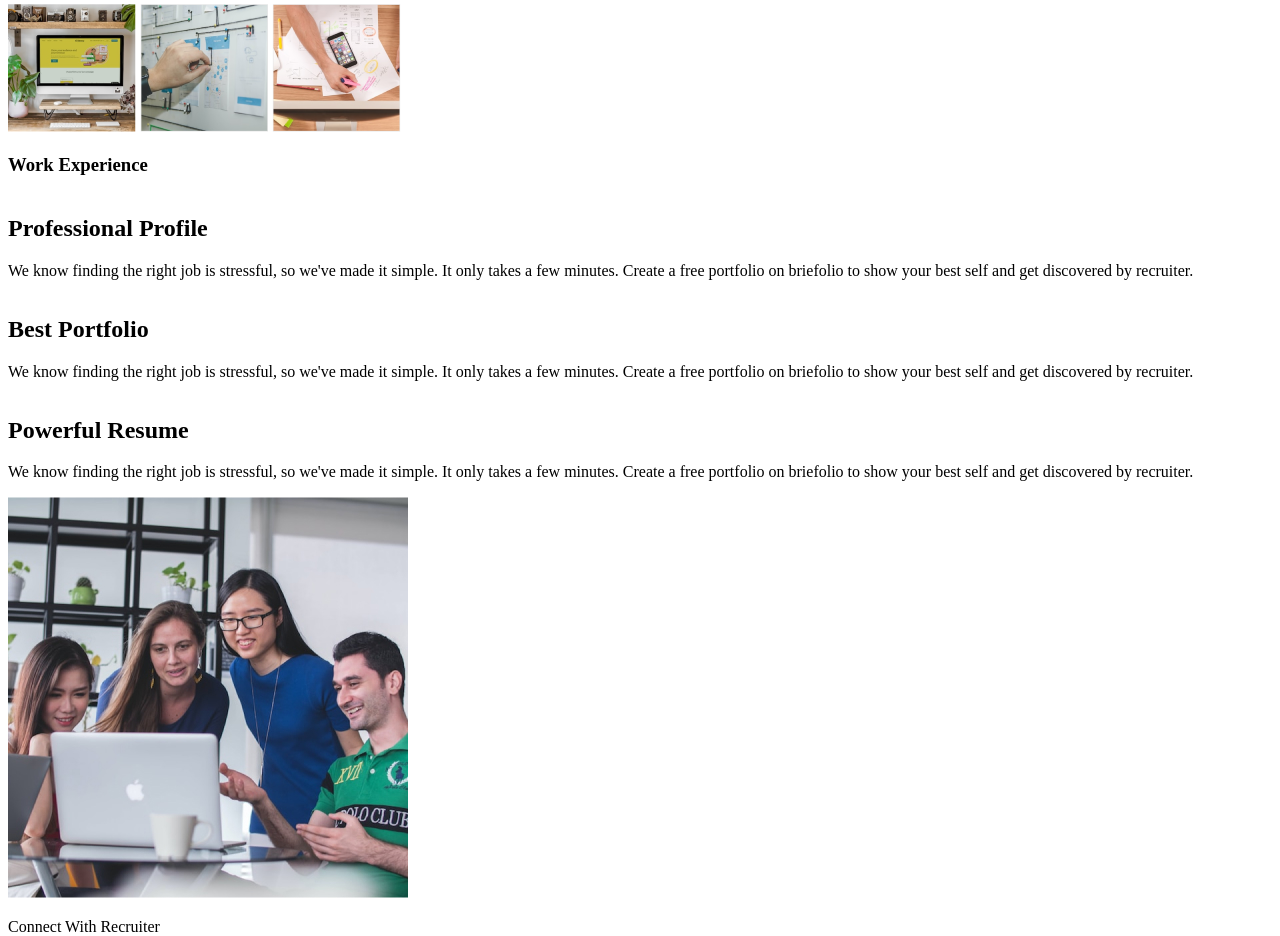
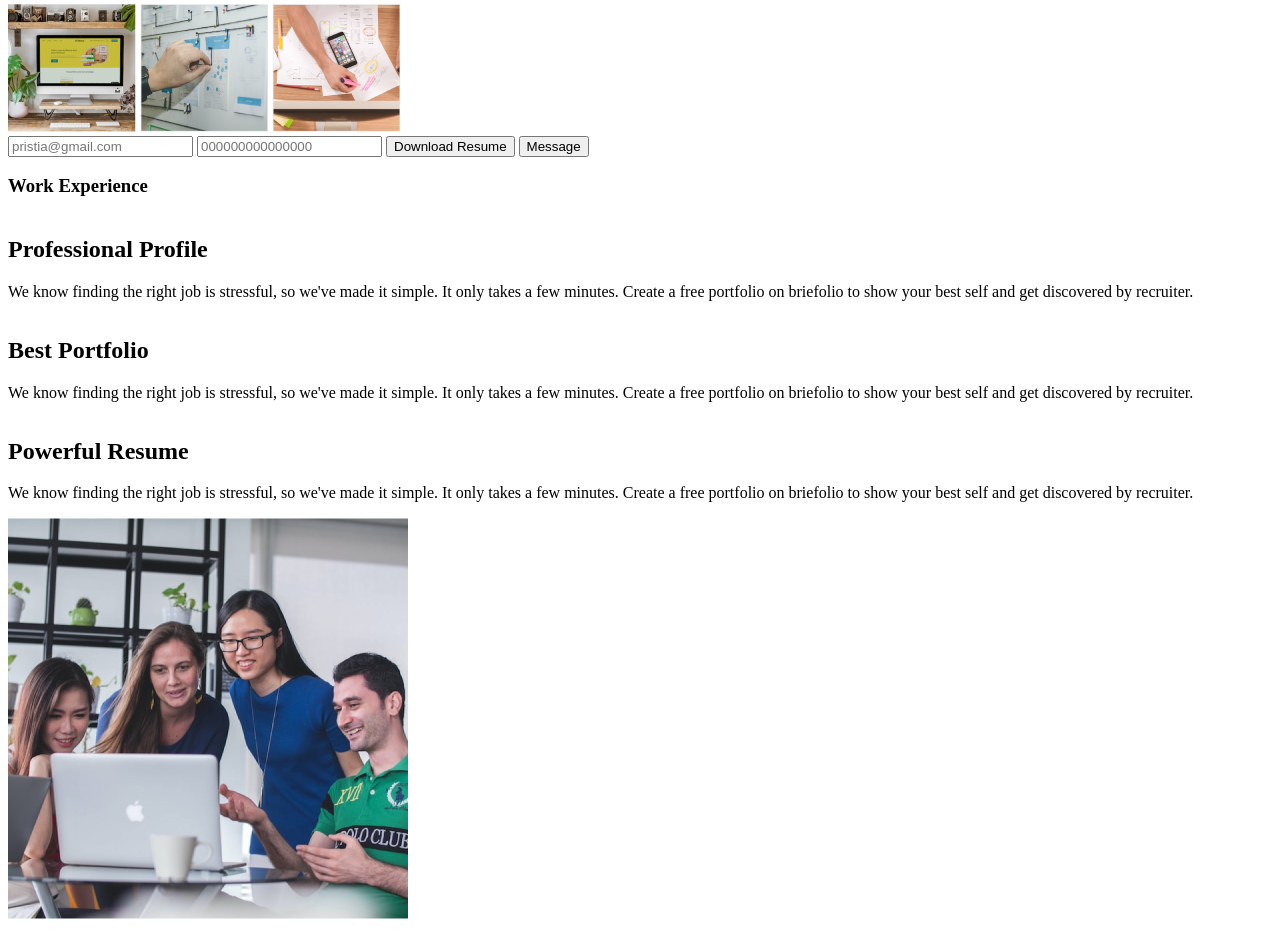
Before and after one commit to yulyaaka/frontend_keldybay, a plain HTML site: page index.html in a window 1280 px wide. Shown: the part 1440-2376 px from the top of the page. Drawn offline with Linux system fonts and the light colour scheme.

Commit message:
добавила разметку

```diff
--- a/index.html
+++ b/index.html
@@ -4,6 +4,7 @@
     <meta charset="UTF-8">
     <meta name="viewport" content="width=device-width, initial-scale=1.0">
     <title>Site</title>
+    <link rel="stylesheet" href="styles.css">
 </head>
 <body class="page">
     <header class="page__header header">
@@ -27,7 +28,7 @@
                 <p>This is the place to show yourself and land entry level jobs at cutting-edge companies. Launch your cereer here.</p>
                 <button type="button" name="popup-button">Join Now</button>
                 <p>Looking for candidates? Hire now</p>
-                <img src="img/Rectangle 2.png" />
+                <img src="img/Rectangle 2.png"/>
             </div>
         </div>
     </section>
@@ -35,7 +36,7 @@
     <section class="content_section quote">
         <div class="main-block__quote quote">
             <div class="quote__text">
-                <img src="img/Ellipse 512.png" />
+                <img src="img/Ellipse 512.png"/>
                 <p>Creating an Online Presence is Hard. Jobly Makes it Easy for Recruiters to See you</p>
                 <h5>Zhao Cui</h2>
                 <h6>Founder at Joubly.co</h3>
@@ -48,20 +49,26 @@
         <div class="main-block__advantage advantage">
             <div class="advantage__text">
                 <p>Everything you want to know in one place.</p>
-                <img src="img/Ellipse 512 (2).png" />
+                <img src="img/Ellipse 512 (2).png"/>
                 <h2>Pristia Candra</h2>
                 <p>Senior Product Designer</p>
                 <p>Los Angeles, USA • Fulltime Freelancer</p>
                 <button type="button" name="popup-button">Figma</button>
                 <button type="button" name="popup-button">UI Design</button>
                 <button type="button" name="popup-button">UX Design</button>
-                <hr width="auto" />
+                <hr width="auto"/>
                 <h3>About me</h3>
                 <p>Hi, i'm a final year student completing a......</p>
                 <h3>Portfolio</h3>
-                <img src="img/Frame 427320285.png" />
-                <img src="img/Frame 427320289.png" />
-                <img src="img/Frame 427320288.png" />
+                <img src="img/Frame 427320285.png"/>
+                <img src="img/Frame 427320289.png"/>
+                <img src="img/Frame 427320288.png"/>
+                <div class="okno">
+                    <input type="Email" class="input-field" placeholder="pristia@gmail.com">
+                    <input type="Phone Number" class="input-field" placeholder="000000000000000">
+                    <button class="button">Download Resume</button>
+                    <button class="button">Message</button>
+                </div>
                 <h3>Work Experience</h3>
                 <div class="row">
                     <div class="column" style="float: left;">
@@ -69,8 +76,8 @@
                       <p>We know finding the right job is stressful, so we've made it simple. It only takes a few minutes. Create a free portfolio on briefolio to show your best self and get discovered by recruiter.</p>
                     </div>
                     <div class="column" style="float: left;">
-                      <h2>Best Portfolio</h2>
-                      <p>We know finding the right job is stressful, so we've made it simple. It only takes a few minutes. Create a free portfolio on briefolio to show your best self and get discovered by recruiter.</p>
+                        <h2>Best Portfolio</h2>
+                        <p>We know finding the right job is stressful, so we've made it simple. It only takes a few minutes. Create a free portfolio on briefolio to show your best self and get discovered by recruiter.</p>
                     </div>
                     <div class="column" style="float: left;">
                       <h2>Powerful Resume</h2>
--- a/styles/style.css
+++ /dev/null
@@ -1,2 +0,0 @@
-/* @import 'base/reset.css' */
-/* @import 'base/normalize.css' */
```
